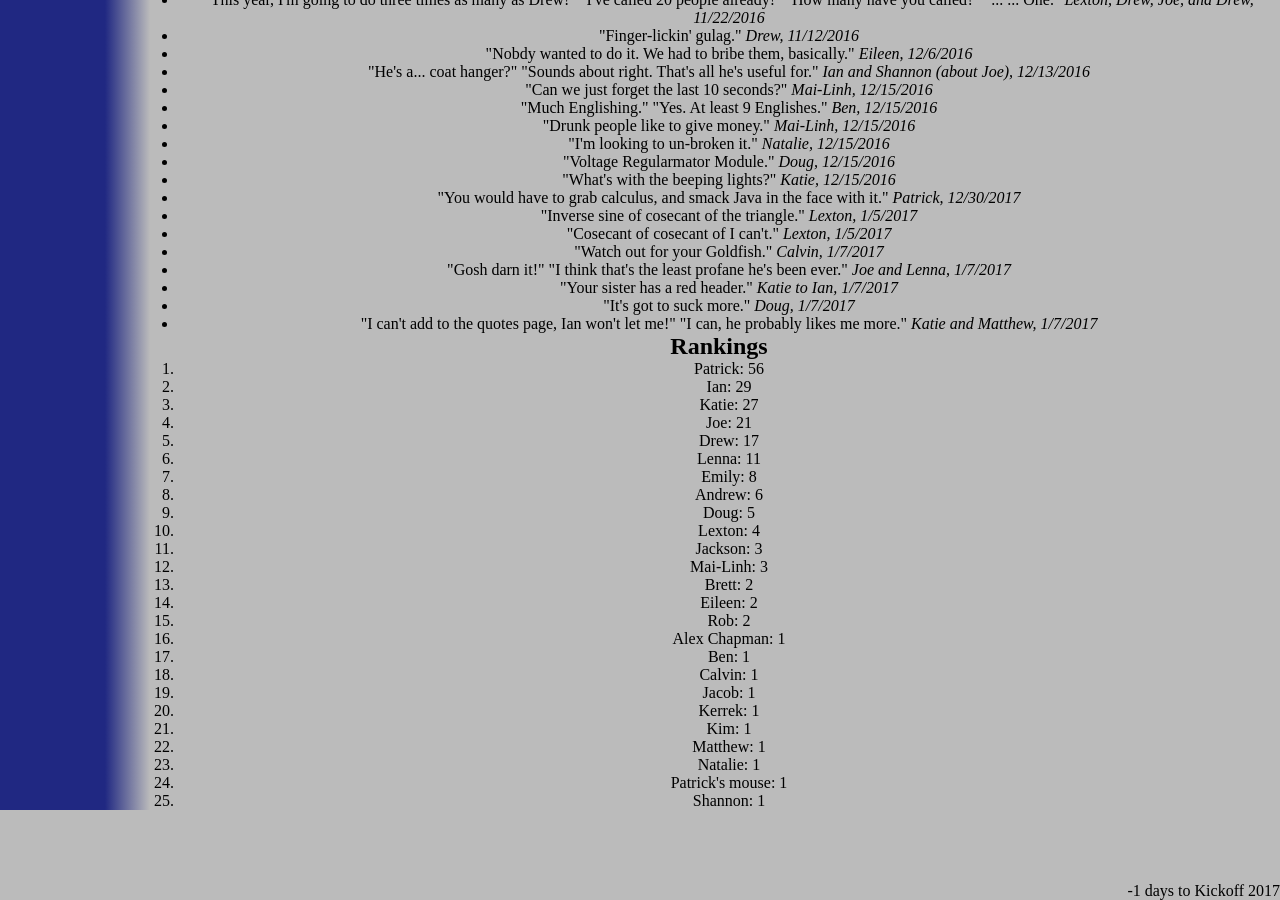
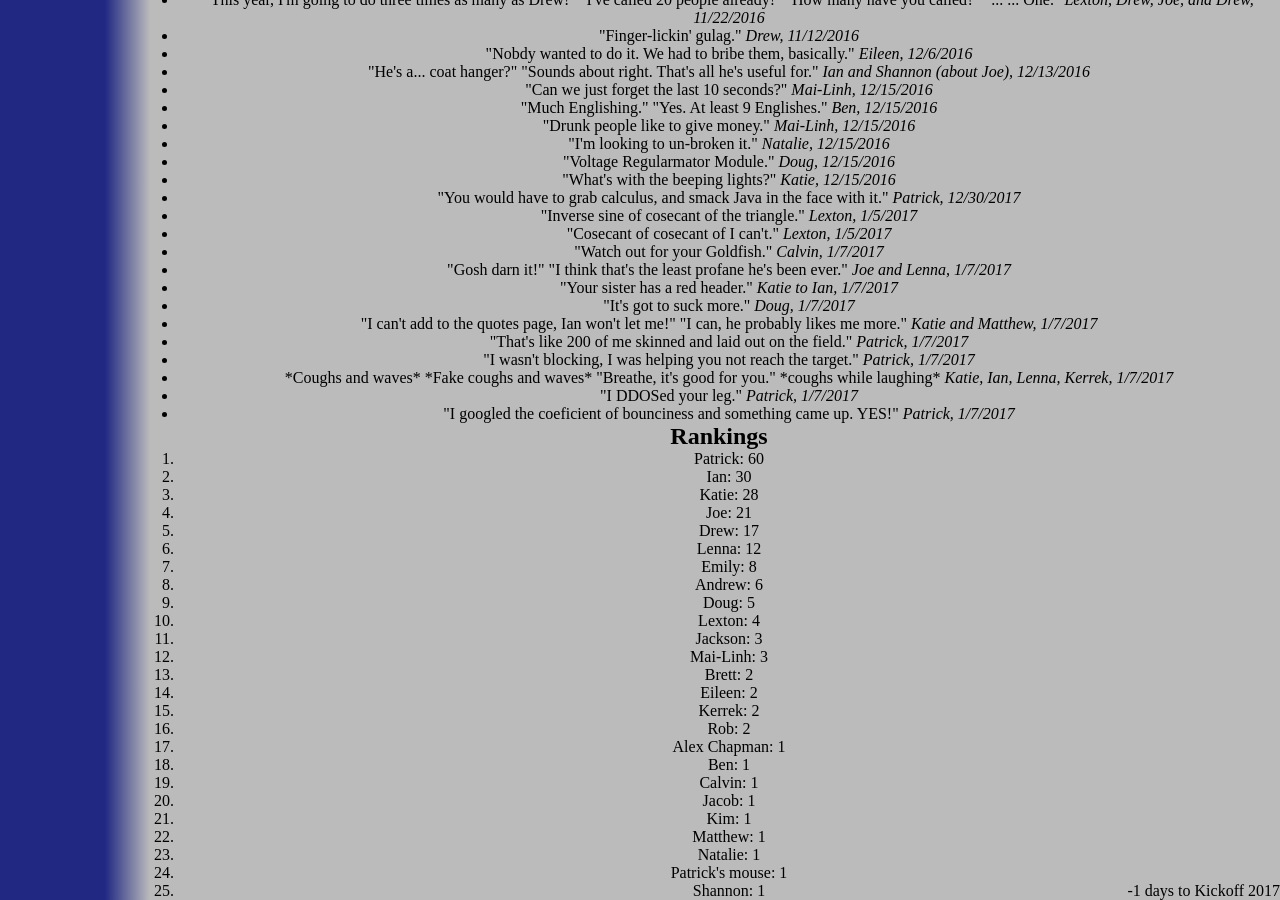
Before and after one commit to katiebugmoon/FRC4131.github.io, a Jekyll site: the page built from media/2017/quotes.html, in a window 1280 px wide and 900 px high, scrolled down 2617 px. Built offline with Jekyll 4.4.1, drawn with Linux system fonts in a browser that asks for light colours; nearby versions of some CDN libraries.

Commit message:
Update quotes.html

```diff
--- a/media/2017/quotes.html
+++ b/media/2017/quotes.html
@@ -156,6 +156,11 @@ title: Build Season 2017 Quotes
 	<li>"Your sister has a red header." <i>Katie to Ian, 1/7/2017</i></li>
 	<li>"It's got to suck more." <i>Doug, 1/7/2017</i></li>
 	<li>"I can't add to the quotes page, Ian won't let me!" "I can, he probably likes me more." <i>Katie and Matthew, 1/7/2017</i></li>
+	<li>"That's like 200 of me skinned and laid out on the field." <i>Patrick, 1/7/2017</i></li>
+	<li>"I wasn't blocking, I was helping you not reach the target." <i>Patrick, 1/7/2017</i></li>
+	<li>*Coughs and waves* *Fake coughs and waves* "Breathe, it's good for you." *coughs while laughing* <i>Katie, Ian, Lenna, Kerrek, 1/7/2017</i></li>
+	<li>"I DDOSed your leg." <i>Patrick, 1/7/2017</i></li>
+	<li>"I googled the coeficient of bounciness and something came up. YES!" <i>Patrick, 1/7/2017</i></li>
 </ul>
 <h2>Rankings</h2>
 <ol id='rankings'></ol>
```
